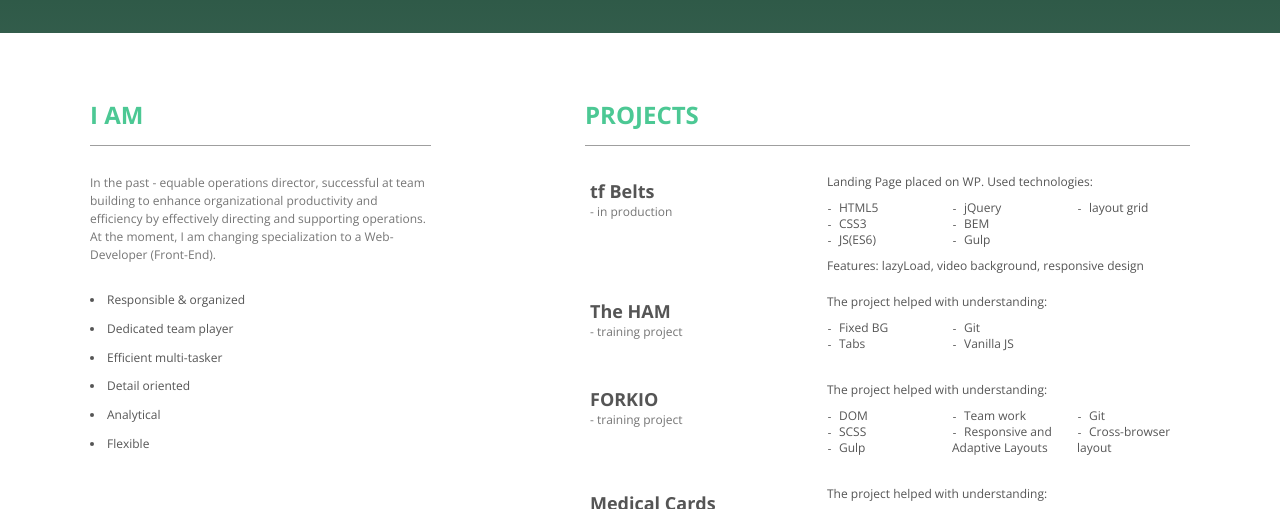
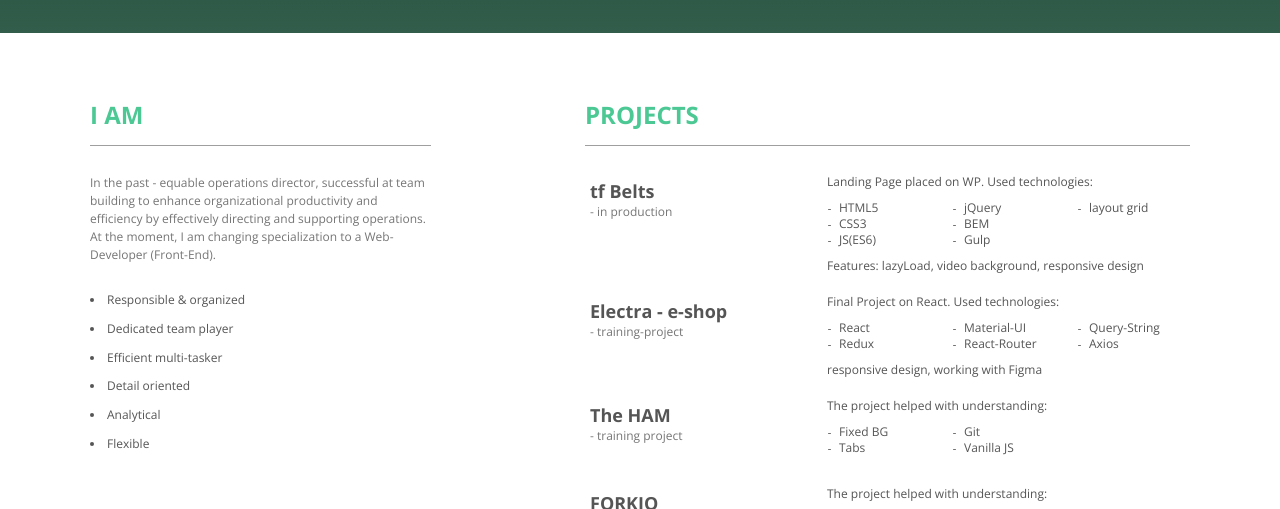
Before and after one commit to tfetisova/CV, a plain HTML site: page index.html in a window 1280 px wide. Shown: the part 242-751 px from the top of the page. Drawn offline with nearby package versions, Linux system fonts and the light colour scheme.

Commit message:
final project added

```diff
--- a/index.html
+++ b/index.html
@@ -220,6 +220,23 @@
                                 </div>
                         </div>
                     <div class="right-col-item">
+                        <a class="list-link left-side" target="_blank" href="https://electra-online-store.herokuapp.com/">Electra - e-shop <span class="left-side-subtitle">- training-project</span> </a>
+                        <div class="right-side">
+                            <p class="list-item-desc">
+                                Final Project on React. Used technologies: </p>
+                            <ul class="columns-3">
+                                <li>React</li>
+                                <li>Redux</li>
+                                <li>Material-UI</li>
+                                <li>React-Router</li>
+                                <li>Query-String</li>
+                                <li>Axios</li>
+                            </ul>
+                            <p class="list-item-desc">responsive design, working with Figma</p>
+                        </div>
+                    </div>
+
+                    <div class="right-col-item">
                         <a class="list-link left-side" target="_blank" href="https://tfetisova.github.io/step-project-ham/">The HAM <span class="left-side-subtitle"> - training project</span></a>
 
                         <div class="right-side">  <p class="list-item-desc">The project helped with understanding:</p>
```
